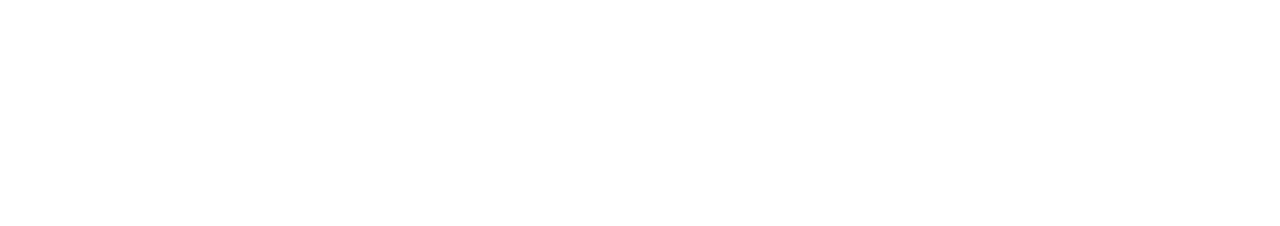
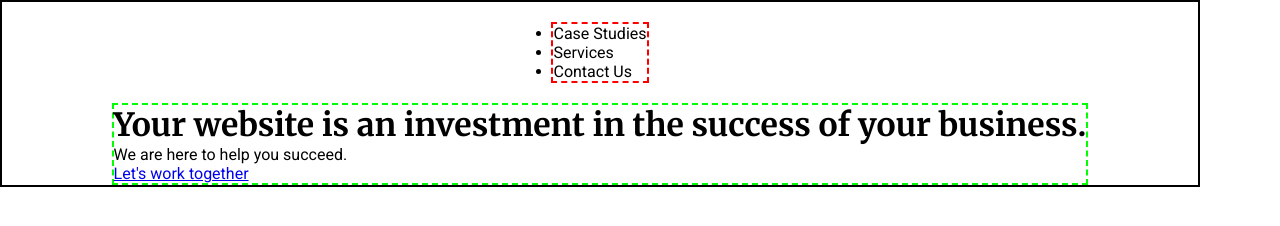
Before and after one commit to melvinchang-brains/from-scratch-les4-opdracht, a website: page index.html in a window 1280 px wide. Drawn offline with Linux system fonts and the light colour scheme.

Commit message:
feature/uitwerkingen

```diff
--- a/index.html
+++ b/index.html
@@ -2,9 +2,32 @@
 <html lang="en">
 <head>
     <meta charset="UTF-8">
-    <title>Bekend Bedrijf in Los Angeles</title>
+    <link rel="stylesheet" href="style.css">
+    <title>Rekupe a digital agency in Los Angeles</title>
 </head>
 <body>
+<header class="header-container">
+    <nav class="nav-bar">
+        <ul>
+            <li>Case Studies</li>
+            <li>Services</li>
+            <li>Contact Us</li>
+        </ul>
+    </nav>
+
+    <div class="header-text">
+        <h1> Your website is an investment in the success of your business.</h1>
+        <p> We are here to help you succeed.</p>
+
+        <a href="squiggle_line.svg" >Let's work together</a>
+
+
+    </div>
+
+    <div class="header-wave">
+
+    </div>
+</header>
 
 </body>
 </html>
--- a/style.css
+++ b/style.css
@@ -1,4 +1,90 @@
+@import url('https://fonts.googleapis.com/css2?family=Merriweather:ital,opsz,wght@0,18..144,300..900;1,18..144,300..900&display=swap');
+
+
+@import url('https://fonts.googleapis.com/css2?family=Roboto:ital,wght@0,100..900;1,100..900&display=swap');
+
+/*////////////////////////
+    Table of Contents
+    1. Global Styles
+    2. Typography
+    3. Layout
+        3.1 Reusable
+        3.2 Other
+    4. Area
+        4.1 Header
+        4.2 Introduction
+        etc
+    5. Media Queries
+////////////////////////*/
+
+/* ------------------------------- 1. Global Styles -------------------------------- */
+
+
+* {
+    box-sizing: border-box;
+    margin: 0;
+    padding: 0;
+}
+
+:root {
+    /* Basiskleuren */
+    --paars:       #5722CD;
+    --blauw:       #4845E4;
+    --roze:        #ED4385;
+    --zwart:       #0C0C0C; /* standaard tekstkleur */
+    --lichtpaars:  #F2F0FF; /* zwevende woorden */
+
+    /* Uitzonderingen */
+    --lichtgrijs:  #F3F6F9; /* achtergrond projecten */
+    --grijs:       #7A7A7A; /* service-tegel tekst */
+}
+/* ------------------------------- 2. Typography ----------------------------------- */
 body {
-    background-color: cadetblue;
+    font-family:  'Roboto', sans-serif;
+    width: 1200px;
+}
 
+h1, h2, h3, h4, h5 {
+    font-family: "Merriweather", serif ;
 }
+/* ------------------------------- 3. Layout --------------------------------------- */
+.header-container {
+    display: flex;
+    flex-direction: column;
+    align-items: center;
+    justify-content: center;
+    margin: 0 auto;
+    border: 2px solid black;
+}
+
+.nav-bar {
+    display: flex;
+    flex-direction: row;
+    justify-content: flex-end;
+    align-items: center;
+    margin: 20px;
+    border: 2px dashed #ff0000;
+}
+
+.header-text {
+    display: flex;
+    flex-direction: column;
+    justify-content: center;
+    border: 2px dashed #00ff00;
+}
+
+.header-wave {
+    background-image: url("./assets/wave.jpg";
+}
+
+/* --------------- 3.1 Reusables ----------------------- */
+
+/* --------------- 3.2 Other --------------------------- */
+
+/* ------------------------------- 4. Areas ---------------------------------------- */
+
+/* --------------- 4.1 Header ------------------------- */
+
+/* --------------- 4.2 Introduction ------------------- */
+
+/* ------------------------------- 5. Media Queries -------------------------------- */
```
Also changed, not shown: 1 other file.
